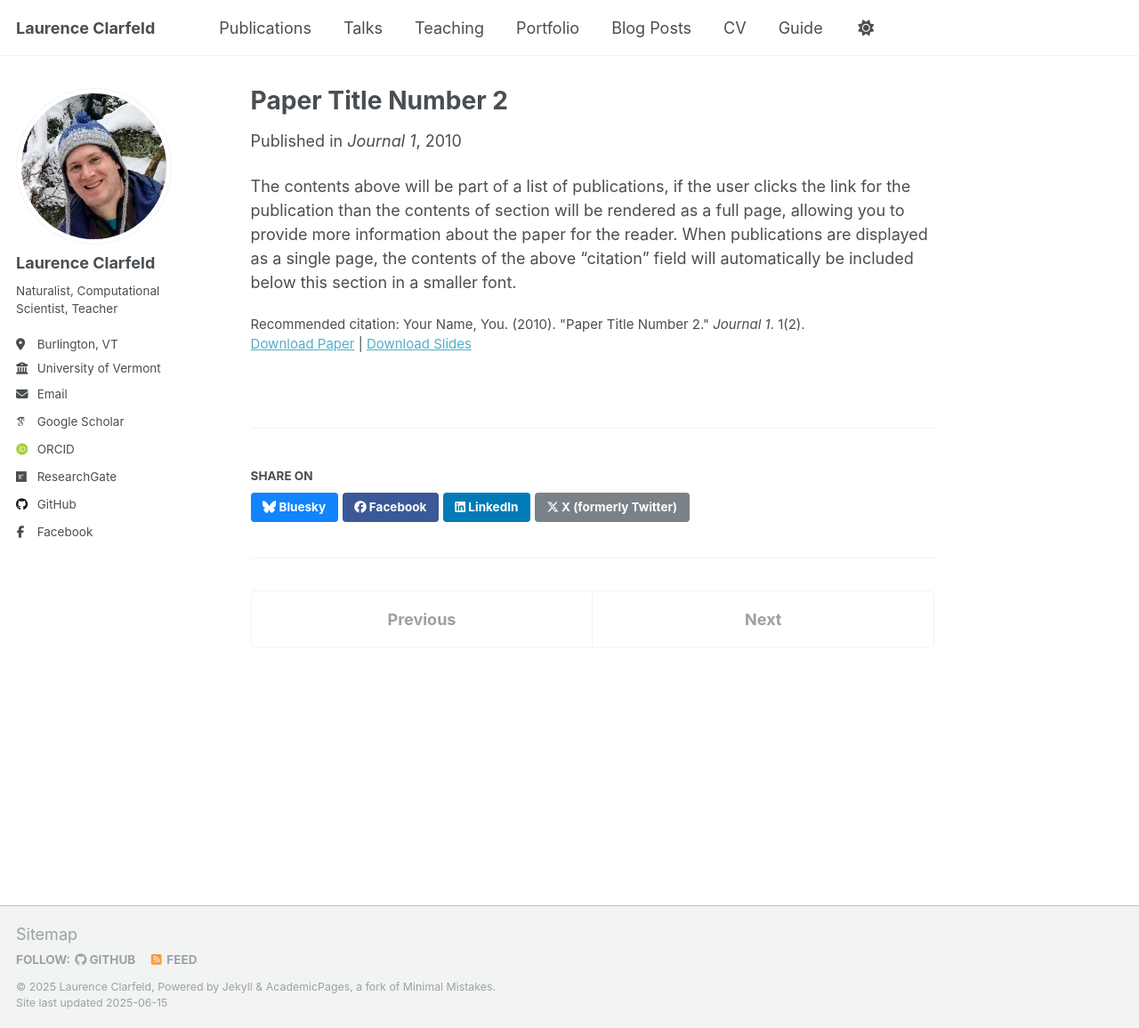
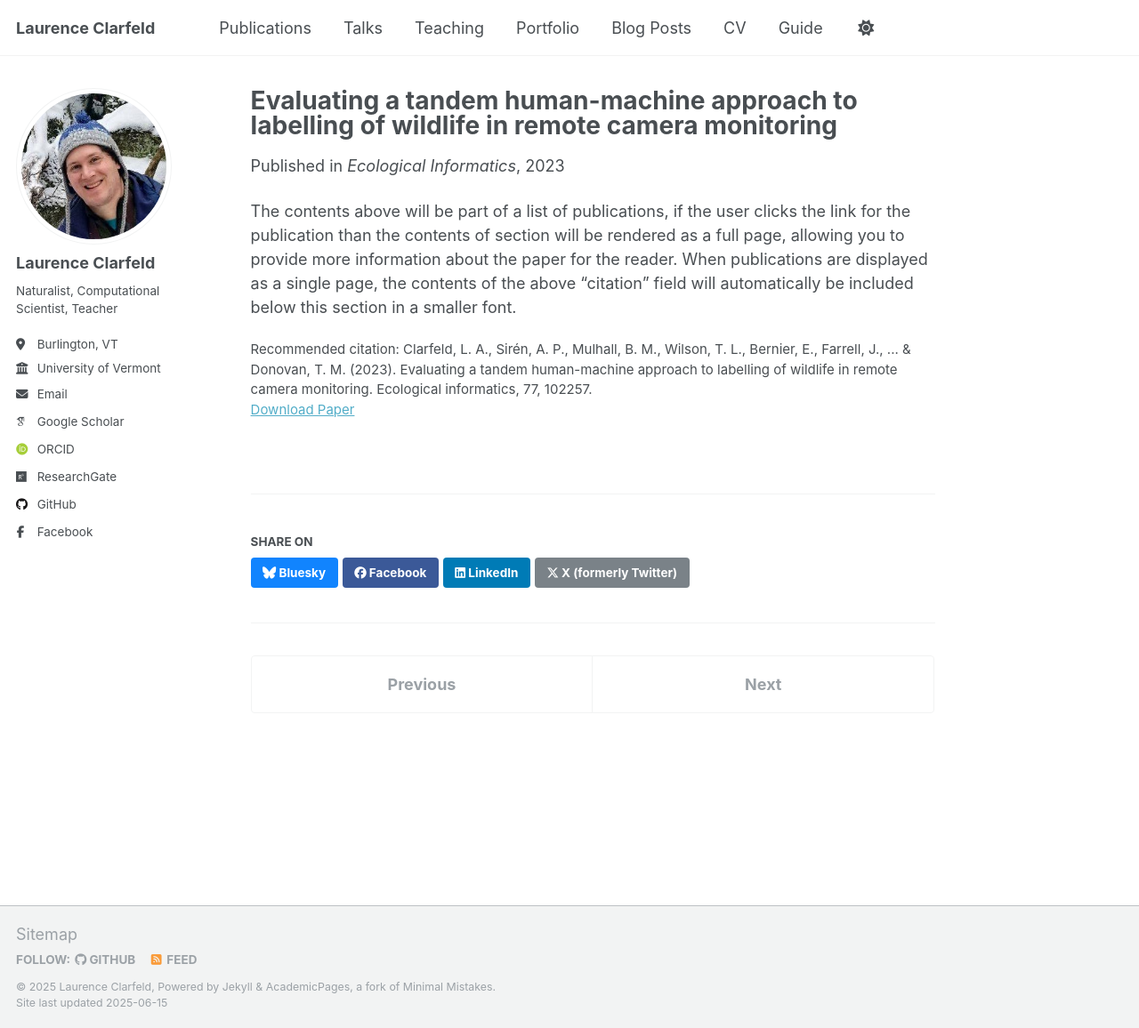
Before and after one commit to lclarfel/https-github.com-lclarfel, a Jekyll site: the page built from _publications/2010-10-01-paper-title-number-2.md, in a window 1280 px wide and 1156 px high. Shown: the whole window at 89% size. Built offline with Jekyll 4.4.1, drawn with Linux system fonts in a browser that asks for light colours; some web fonts are replaced.

Commit message:
Update 2010-10-01-paper-title-number-2.md

```diff
--- a/_publications/2010-10-01-paper-title-number-2.md
+++ b/_publications/2010-10-01-paper-title-number-2.md
@@ -1,14 +1,13 @@
 ---
-title: "Paper Title Number 2"
+title: "Evaluating a tandem human-machine approach to labelling of wildlife in remote camera monitoring"
 collection: publications
 category: manuscripts
 permalink: /publication/2010-10-01-paper-title-number-2
-excerpt: 'This paper is about the number 2. The number 3 is left for future work.'
-date: 2010-10-01
-venue: 'Journal 1'
-slidesurl: 'http://academicpages.github.io/files/slides2.pdf'
-paperurl: 'http://academicpages.github.io/files/paper2.pdf'
-citation: 'Your Name, You. (2010). &quot;Paper Title Number 2.&quot; <i>Journal 1</i>. 1(2).'
+excerpt: 'This paper compares the efficiency of labelling trail camera images with and without AI assistance.'
+date: 2023-08-10
+venue: 'Ecological Informatics'
+paperurl: 'https://doi.org/10.1016/j.ecoinf.2023.102257'
+citation: 'Clarfeld, L. A., Sirén, A. P., Mulhall, B. M., Wilson, T. L., Bernier, E., Farrell, J., ... & Donovan, T. M. (2023). Evaluating a tandem human-machine approach to labelling of wildlife in remote camera monitoring. Ecological informatics, 77, 102257.'
 ---
 
 The contents above will be part of a list of publications, if the user clicks the link for the publication than the contents of section will be rendered as a full page, allowing you to provide more information about the paper for the reader. When publications are displayed as a single page, the contents of the above "citation" field will automatically be included below this section in a smaller font.
```
